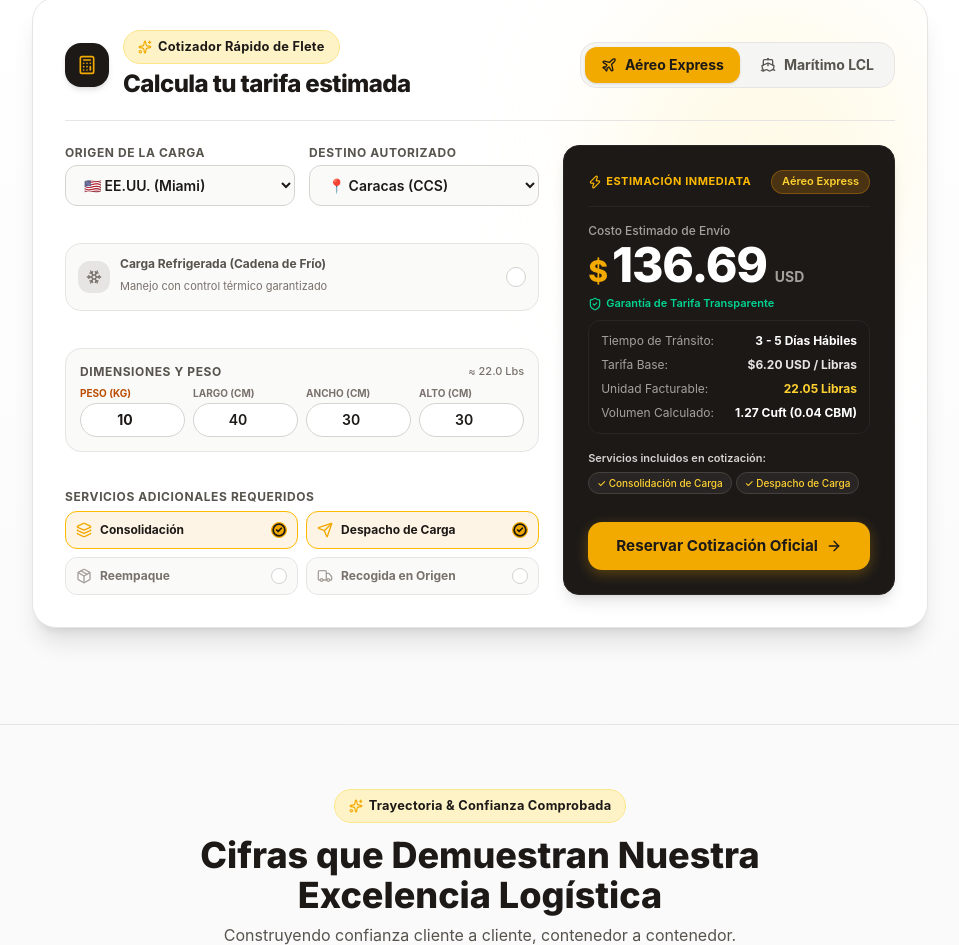
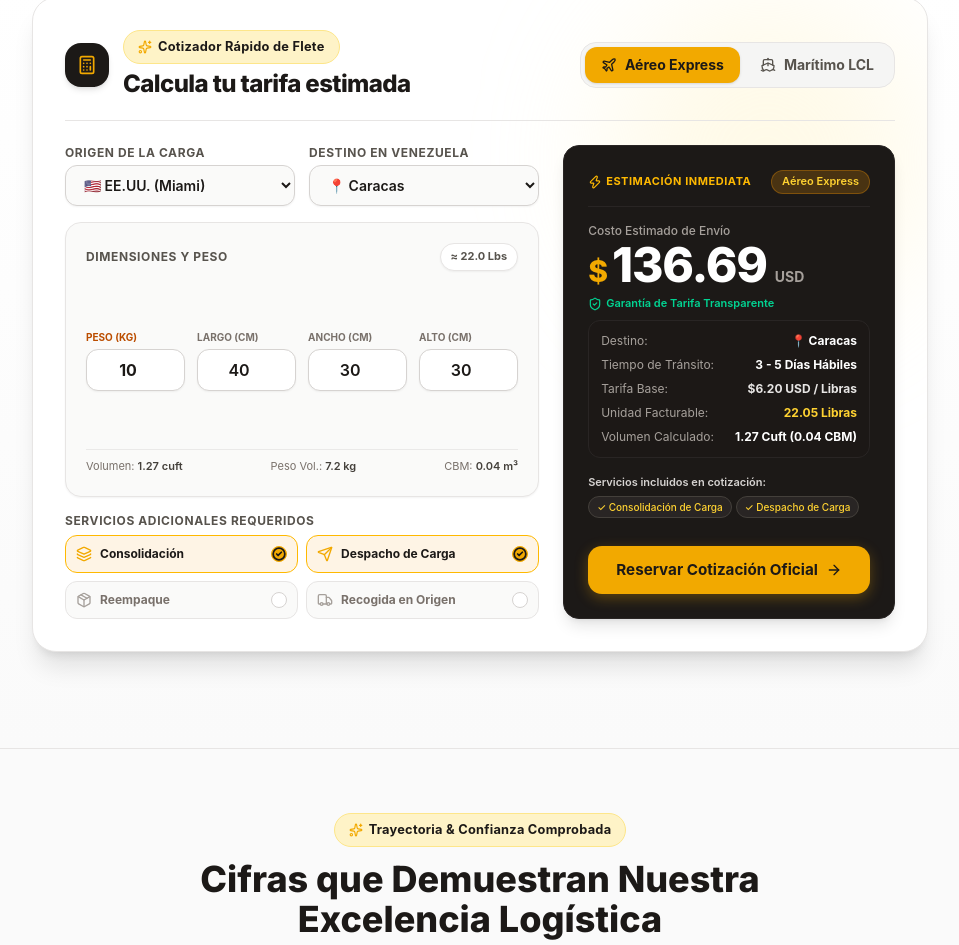
Before and after one commit to IvanTR12/LuceroExpress, a React (Vite) app: page / in a window 1280 px wide. Shown: the part 782-1727 px from the top of the page, without its empty margins (160-1119 px from the left). Built offline with nearby package versions, Linux system fonts and the light colour scheme.

Commit message:
Calculadora V2

```diff
--- a/src/components/FreightCalculator.jsx
+++ b/src/components/FreightCalculator.jsx
@@ -17,15 +17,54 @@ import {
 } from 'lucide-react';
 import confetti from 'canvas-confetti';
 
-// Tarifas oficiales autorizadas según tarifario Lucero Express
-export const TARIFF_ROUTES = [
-  {
+// 4 Destinos individuales disponibles para todas las rutas
+export const DESTINATIONS = [
+  { id: 'caracas', label: 'Caracas' },
+  { id: 'valencia', label: 'Valencia' },
+  { id: 'maracay', label: 'Maracay' },
+  { id: 'resto', label: 'Resto del País' }
+];
+
+export default function FreightCalculator({ onOpenQuote }) {
+  const [shippingType, setShippingType] = useState('air'); // 'air' or 'sea'
+  const [isRefrigerated, setIsRefrigerated] = useState(false); // Solo España Marítimo
+  const [origin, setOrigin] = useState('miami'); // 'miami' or 'espana'
+  const [destination, setDestination] = useState('caracas');
+  const [weight, setWeight] = useState(10); // in kg
+  const [length, setLength] = useState(40); // in cm
+  const [width, setWidth] = useState(30);  // in cm
+  const [height, setHeight] = useState(30); // in cm
+
+  // Additional Services
+  const [repackRequested, setRepackRequested] = useState(false);
+  const [pickupRequested, setPickupRequested] = useState(false);
+  const [consolidationRequested, setConsolidationRequested] = useState(true);
+  const [dispatchRequested, setDispatchRequested] = useState(true);
+
+  // Handle origin change
+  const handleOriginChange = (newOrigin) => {
+    setOrigin(newOrigin);
+    setIsRefrigerated(false);
+  };
+
+  // Handle mode change
+  const handleModeChange = (newMode) => {
+    setShippingType(newMode);
+    setIsRefrigerated(false);
+  };
+
+  // Determine active route parameters based on origin, shippingType, isRefrigerated and destination
+  const activeRoute = useMemo(() => {
+    const destObj = DESTINATIONS.find(d => d.id === destination) || DESTINATIONS[0];
+    const originLabel = origin === 'miami' ? 'EE.UU. (Miami)' : 'España';
+
+    if (origin === 'miami') {
+      if (shippingType === 'air') {
+        if (destination === 'caracas') {
+          return {
             id: 'usa-air-ccs',
-    origin: 'miami',
-    originLabel: 'EE.UU. (Miami)',
-    destination: 'ccs',
-    destinationLabel: 'Caracas (CCS)',
-    mode: 'air',
+            originLabel,
+            destinationLabel: destObj.label,
             modeLabel: 'Aéreo Express',
             rate: 6.20,
             currency: 'USD',
@@ -33,15 +72,14 @@ export const TARIFF_ROUTES = [
             unit: 'Libras',
             minPrice: 20.00,
             minLabel: 'Mínimo $20 USD',
-    transitDays: '3 - 5 Días Hábiles',
-  },
-  {
+            transitDays: '3 - 5 Días Hábiles'
+          };
+        } else {
+          // Valencia, Maracay o Resto del País por Aéreo
+          return {
             id: 'usa-air-resto',
-    origin: 'miami',
-    originLabel: 'EE.UU. (Miami)',
-    destination: 'resto',
-    destinationLabel: 'Resto del País',
-    mode: 'air',
+            originLabel,
+            destinationLabel: destObj.label,
             modeLabel: 'Aéreo Express',
             rate: 7.00,
             currency: 'USD',
@@ -49,15 +87,32 @@ export const TARIFF_ROUTES = [
             unit: 'Libras',
             minPrice: 21.00,
             minLabel: 'Mínimo $21 USD',
-    transitDays: '3 - 5 Días Hábiles',
-  },
-  {
+            transitDays: '3 - 5 Días Hábiles'
+          };
+        }
+      } else {
+        // Marítimo Miami
+        if (destination === 'resto') {
+          // Interior del País
+          return {
+            id: 'usa-sea-interior',
+            originLabel,
+            destinationLabel: destObj.label,
+            modeLabel: 'Marítimo LCL',
+            rate: 40.50,
+            currency: 'USD',
+            currencySymbol: '$',
+            unit: 'Pie Cúbico',
+            minPrice: null,
+            minLabel: null,
+            transitDays: '14 - 21 Días Hábiles'
+          };
+        } else {
+          // Caracas, Maracay, Valencia
+          return {
             id: 'usa-sea-central',
-    origin: 'miami',
-    originLabel: 'EE.UU. (Miami)',
-    destination: 'central',
-    destinationLabel: 'Caracas - Maracay - Valencia',
-    mode: 'sea',
+            originLabel,
+            destinationLabel: destObj.label,
             modeLabel: 'Marítimo LCL',
             rate: 36.50,
             currency: 'USD',
@@ -65,31 +120,17 @@ export const TARIFF_ROUTES = [
             unit: 'Pie Cúbico',
             minPrice: null,
             minLabel: null,
-    transitDays: '14 - 21 Días Hábiles',
-  },
-  {
-    id: 'usa-sea-interior',
-    origin: 'miami',
-    originLabel: 'EE.UU. (Miami)',
-    destination: 'interior',
-    destinationLabel: 'Interior del País',
-    mode: 'sea',
-    modeLabel: 'Marítimo LCL',
-    rate: 40.50,
-    currency: 'USD',
-    currencySymbol: '$',
-    unit: 'Pie Cúbico',
-    minPrice: null,
-    minLabel: null,
-    transitDays: '14 - 21 Días Hábiles',
-  },
-  {
-    id: 'esp-air-central',
-    origin: 'espana',
-    originLabel: 'España',
-    destination: 'central',
-    destinationLabel: 'Valencia - Caracas - Maracay',
-    mode: 'air',
+            transitDays: '14 - 21 Días Hábiles'
+          };
+        }
+      }
+    } else {
+      // España
+      if (shippingType === 'air') {
+        return {
+          id: 'esp-air',
+          originLabel,
+          destinationLabel: destObj.label,
           modeLabel: 'Aéreo Courier',
           rate: 14.00,
           currency: 'EUR',
@@ -97,15 +138,29 @@ export const TARIFF_ROUTES = [
           unit: 'Kg Volumétrico',
           minPrice: 14.00,
           minLabel: 'Mínimo 1 KG (€14 EUR)',
-    transitDays: '5 - 8 Días Hábiles',
-  },
-  {
-    id: 'esp-sea-central',
-    origin: 'espana',
-    originLabel: 'España',
-    destination: 'central',
-    destinationLabel: 'Valencia - Caracas - Maracay',
-    mode: 'sea',
+          transitDays: '5 - 8 Días Hábiles'
+        };
+      } else {
+        // Marítimo España
+        if (isRefrigerated) {
+          return {
+            id: 'esp-sea-refrig',
+            originLabel,
+            destinationLabel: destObj.label,
+            modeLabel: 'Marítimo Refrigerado',
+            rate: 54.50,
+            currency: 'EUR',
+            currencySymbol: '€',
+            unit: 'Pie Cúbico',
+            minPrice: null,
+            minLabel: null,
+            transitDays: '25 - 35 Días Hábiles'
+          };
+        } else {
+          return {
+            id: 'esp-sea-standard',
+            originLabel,
+            destinationLabel: destObj.label,
             modeLabel: 'Marítimo LCL',
             rate: 39.00,
             currency: 'EUR',
@@ -113,92 +168,11 @@ export const TARIFF_ROUTES = [
             unit: 'Pie Cúbico',
             minPrice: null,
             minLabel: null,
-    transitDays: '25 - 35 Días Hábiles',
-  },
-  {
-    id: 'esp-refrig-central',
-    origin: 'espana',
-    originLabel: 'España',
-    destination: 'central',
-    destinationLabel: 'Valencia - Caracas - Maracay',
-    mode: 'sea',
-    isRefrigerated: true,
-    modeLabel: 'Marítimo Refrigerado',
-    rate: 54.50,
-    currency: 'EUR',
-    currencySymbol: '€',
-    unit: 'Pie Cúbico',
-    minPrice: null,
-    minLabel: null,
-    transitDays: '25 - 35 Días Hábiles',
+            transitDays: '25 - 35 Días Hábiles'
+          };
         }
-];
-
-export default function FreightCalculator({ onOpenQuote }) {
-  const [shippingType, setShippingType] = useState('air'); // 'air' or 'sea'
-  const [isRefrigerated, setIsRefrigerated] = useState(false); // Casilla refrigerada
-  const [origin, setOrigin] = useState('miami'); // 'miami' or 'espana'
-  const [destination, setDestination] = useState('ccs');
-  const [weight, setWeight] = useState(10); // in kg
-  const [length, setLength] = useState(40); // in cm
-  const [width, setWidth] = useState(30);  // in cm
-  const [height, setHeight] = useState(30); // in cm
-
-  // Additional Services (do not alter base tariff)
-  const [repackRequested, setRepackRequested] = useState(false);
-  const [pickupRequested, setPickupRequested] = useState(false);
-  const [consolidationRequested, setConsolidationRequested] = useState(true);
-  const [dispatchRequested, setDispatchRequested] = useState(true);
-
-  // Available destinations dynamically filtered based on origin & shippingType
-  const availableDestinations = useMemo(() => {
-    if (origin === 'espana') {
-      return [{ id: 'central', label: 'Valencia - Caracas - Maracay' }];
       }
-    if (shippingType === 'air') {
-      return [
-        { id: 'ccs', label: 'Caracas (CCS)' },
-        { id: 'resto', label: 'Resto del País' }
-      ];
     }
-    return [
-      { id: 'central', label: 'Caracas - Maracay - Valencia' },
-      { id: 'interior', label: 'Interior del País' }
-    ];
-  }, [origin, shippingType]);
-
-  // Handle origin change
-  const handleOriginChange = (newOrigin) => {
-    setOrigin(newOrigin);
-    if (newOrigin === 'miami') {
-      setDestination(shippingType === 'air' ? 'ccs' : 'central');
-    } else {
-      setDestination('central');
-    }
-  };
-
-  // Handle mode change
-  const handleModeChange = (newMode) => {
-    setShippingType(newMode);
-    if (origin === 'miami') {
-      setDestination(newMode === 'air' ? 'ccs' : 'central');
-    } else {
-      setDestination('central');
-    }
-  };
-
-  // Determine active route and pricing
-  const activeRoute = useMemo(() => {
-    if (origin === 'espana' && shippingType === 'sea' && isRefrigerated) {
-      return TARIFF_ROUTES.find(r => r.id === 'esp-refrig-central');
-    }
-    return (
-      TARIFF_ROUTES.find(
-        r => r.origin === origin && r.mode === shippingType && r.destination === destination && !r.isRefrigerated
-      ) ||
-      TARIFF_ROUTES.find(r => r.origin === origin && r.mode === shippingType && !r.isRefrigerated) ||
-      TARIFF_ROUTES[0]
-    );
   }, [origin, shippingType, destination, isRefrigerated]);
 
   // Tariff calculation
@@ -238,14 +212,9 @@ export default function FreightCalculator({ onOpenQuote }) {
 
     const totalFormatted = Number(rawCost.toFixed(2));
 
-    let displayModeLabel = activeRoute.modeLabel;
-    if (isRefrigerated) {
-      displayModeLabel = shippingType === 'sea' ? 'Marítimo Refrigerado' : 'Aéreo Refrigerado';
-    }
-
     return {
       route: activeRoute,
-      displayModeLabel,
+      displayModeLabel: activeRoute.modeLabel,
       volWeightKg: volWeightKg.toFixed(1),
       cuft: cuft.toFixed(2),
       cbm: cbm.toFixed(2),
@@ -264,7 +233,9 @@ export default function FreightCalculator({ onOpenQuote }) {
 
   const getSelectedServicesList = () => {
     const list = [];
-    if (isRefrigerated) list.push('Carga Refrigerada');
+    if (origin === 'espana' && shippingType === 'sea' && isRefrigerated) {
+      list.push('Carga Refrigerada');
+    }
     if (consolidationRequested) list.push('Consolidación de Carga');
     if (dispatchRequested) list.push('Despacho de Carga');
     if (repackRequested) list.push('Reempaque de Carga');
@@ -281,7 +252,7 @@ export default function FreightCalculator({ onOpenQuote }) {
     });
     onOpenQuote({
       shippingType,
-      isRefrigerated,
+      isRefrigerated: origin === 'espana' && shippingType === 'sea' && isRefrigerated,
       origin: activeRoute.originLabel,
       destination: activeRoute.destinationLabel,
       serviceName: est.displayModeLabel,
@@ -354,7 +325,7 @@ export default function FreightCalculator({ onOpenQuote }) {
         <form onSubmit={handleAction} className="mt-6 grid grid-cols-1 md:grid-cols-12 gap-6 relative z-10 items-stretch">
 
           {/* Left Column: Form Controls */}
-          <div className="md:col-span-7 flex flex-col justify-between space-y-4">
+          <div className="md:col-span-7 flex flex-col gap-4">
 
             {/* Origin & Destination Row */}
             <div className="grid grid-cols-1 sm:grid-cols-2 gap-3.5">
@@ -365,7 +336,7 @@ export default function FreightCalculator({ onOpenQuote }) {
                 <select
                   value={origin}
                   onChange={(e) => handleOriginChange(e.target.value)}
-                  className="w-full bg-stone-50 border border-stone-300 rounded-xl px-3.5 py-2.5 text-stone-900 font-semibold text-sm focus:border-[#F2A900] focus:ring-2 focus:ring-[#F2A900]/20 focus:outline-none transition-all cursor-pointer"
+                  className="w-full bg-stone-50 border border-stone-300 rounded-xl px-3.5 py-2.5 text-stone-900 font-semibold text-sm focus:border-[#F2A900] focus:ring-2 focus:ring-[#F2A900]/20 focus:outline-none transition-all cursor-pointer shadow-xs"
                 >
                   <option value="miami">🇺🇸 EE.UU. (Miami)</option>
                   <option value="espana">🇪🇸 España</option>
@@ -374,14 +345,14 @@ export default function FreightCalculator({ onOpenQuote }) {
 
               <div>
                 <label className="block text-xs font-bold uppercase tracking-wider text-stone-600 mb-1">
-                  Destino Autorizado
+                  Destino en Venezuela
                 </label>
                 <select
                   value={destination}
                   onChange={(e) => setDestination(e.target.value)}
-                  className="w-full bg-stone-50 border border-stone-300 rounded-xl px-3.5 py-2.5 text-stone-900 font-semibold text-sm focus:border-[#F2A900] focus:ring-2 focus:ring-[#F2A900]/20 focus:outline-none transition-all cursor-pointer"
+                  className="w-full bg-stone-50 border border-stone-300 rounded-xl px-3.5 py-2.5 text-stone-900 font-semibold text-sm focus:border-[#F2A900] focus:ring-2 focus:ring-[#F2A900]/20 focus:outline-none transition-all cursor-pointer shadow-xs"
                 >
-                  {availableDestinations.map(d => (
+                  {DESTINATIONS.map(d => (
                     <option key={d.id} value={d.id}>
                       📍 {d.label}
                     </option>
@@ -390,46 +361,13 @@ export default function FreightCalculator({ onOpenQuote }) {
               </div>
             </div>
 
-            {/* Casilla de Carga Refrigerada integrada */}
-            <div
-              onClick={() => setIsRefrigerated(!isRefrigerated)}
-              className={`p-3 rounded-2xl border transition-all cursor-pointer flex items-center justify-between select-none ${
-                isRefrigerated
-                  ? 'bg-cyan-500/10 border-cyan-400 text-cyan-950'
-                  : 'bg-stone-50 border-stone-200 text-stone-600 hover:border-stone-300'
-              }`}
-            >
-              <div className="flex items-center gap-2.5">
-                <div className={`w-8 h-8 rounded-xl flex items-center justify-center transition-colors ${
-                  isRefrigerated ? 'bg-cyan-600 text-white' : 'bg-stone-200 text-stone-500'
-                }`}>
-                  <Snowflake className="w-4 h-4" />
-                </div>
-                <div>
-                  <span className="text-xs font-bold block">
-                    Carga Refrigerada (Cadena de Frío)
-                  </span>
-                  <span className="text-[11px] text-stone-500">
-                    {origin === 'espana' && shippingType === 'sea'
-                      ? 'Tarifa especial refrigerada: €54.50 EUR / Pie Cúbico'
-                      : 'Manejo con control térmico garantizado'}
-                  </span>
-                </div>
-              </div>
-              <div className={`w-5 h-5 rounded-lg flex items-center justify-center border transition-colors ${
-                isRefrigerated ? 'bg-cyan-600 border-cyan-600 text-white' : 'border-stone-300 bg-white'
-              }`}>
-                {isRefrigerated && <CheckCircle2 className="w-4 h-4 stroke-[3]" />}
-              </div>
-            </div>
-
-            {/* Weight & Dimensions Box */}
-            <div className="bg-stone-50 p-3.5 rounded-2xl border border-stone-200 space-y-2">
-              <div className="flex justify-between items-center mb-1">
+            {/* Weight & Dimensions Box (Fill vertical) */}
+            <div className="bg-stone-50 p-4 sm:p-5 rounded-2xl border border-stone-200 flex-1 flex flex-col justify-between shadow-xs">
+              <div className="flex justify-between items-center">
                 <span className="text-xs font-bold uppercase tracking-wider text-stone-600">
                   Dimensiones y Peso
                 </span>
-                <span className="text-[11px] text-stone-500 font-medium">
+                <span className="text-[11px] text-stone-600 font-bold bg-white px-2.5 py-1 rounded-lg border border-stone-200 shadow-xs">
                   {activeRoute.unit === 'Libras'
                     ? `≈ ${(weight * 2.20462).toFixed(1)} Lbs`
                     : activeRoute.unit === 'Pie Cúbico'
@@ -438,9 +376,9 @@ export default function FreightCalculator({ onOpenQuote }) {
                 </span>
               </div>
 
-              <div className="grid grid-cols-4 gap-2">
+              <div className="grid grid-cols-4 gap-2.5 sm:gap-3 my-2">
                 <div>
-                  <label className="block text-[10px] font-bold text-amber-700 uppercase mb-0.5 whitespace-nowrap">
+                  <label className="block text-[10px] font-bold text-amber-700 uppercase mb-1 whitespace-nowrap">
                     Peso (Kg)
                   </label>
                   <input
@@ -450,12 +388,12 @@ export default function FreightCalculator({ onOpenQuote }) {
                     max="3000"
                     value={weight}
                     onChange={(e) => setWeight(Math.max(0.1, Number(e.target.value)))}
-                    className="w-full bg-white border border-stone-300 rounded-lg px-2.5 py-1.5 text-stone-900 font-bold text-sm text-center focus:border-[#F2A900] focus:outline-none"
+                    className="w-full bg-white border border-stone-300 rounded-xl px-2.5 py-2 text-stone-900 font-bold text-sm sm:text-base text-center focus:border-[#F2A900] focus:ring-2 focus:ring-[#F2A900]/20 focus:outline-none transition-all shadow-xs"
                   />
                 </div>
 
                 <div>
-                  <label className="block text-[10px] font-bold text-stone-500 uppercase mb-0.5 whitespace-nowrap">
+                  <label className="block text-[10px] font-bold text-stone-500 uppercase mb-1 whitespace-nowrap">
                     Largo (cm)
                   </label>
                   <input
@@ -463,11 +401,11 @@ export default function FreightCalculator({ onOpenQuote }) {
                     min="5"
                     value={length}
                     onChange={(e) => setLength(Math.max(1, Number(e.target.value)))}
-                    className="w-full bg-white border border-stone-300 rounded-lg px-2 py-1.5 text-stone-900 font-semibold text-sm text-center focus:border-[#F2A900] focus:outline-none"
+                    className="w-full bg-white border border-stone-300 rounded-xl px-2.5 py-2 text-stone-900 font-semibold text-sm sm:text-base text-center focus:border-[#F2A900] focus:ring-2 focus:ring-[#F2A900]/20 focus:outline-none transition-all shadow-xs"
                   />
                 </div>
                 <div>
-                  <label className="block text-[10px] font-bold text-stone-500 uppercase mb-0.5 whitespace-nowrap">
+                  <label className="block text-[10px] font-bold text-stone-500 uppercase mb-1 whitespace-nowrap">
                     Ancho (cm)
                   </label>
                   <input
@@ -475,11 +413,11 @@ export default function FreightCalculator({ onOpenQuote }) {
                     min="5"
                     value={width}
                     onChange={(e) => setWidth(Math.max(1, Number(e.target.value)))}
-                    className="w-full bg-white border border-stone-300 rounded-lg px-2 py-1.5 text-stone-900 font-semibold text-sm text-center focus:border-[#F2A900] focus:outline-none"
+                    className="w-full bg-white border border-stone-300 rounded-xl px-2.5 py-2 text-stone-900 font-semibold text-sm sm:text-base text-center focus:border-[#F2A900] focus:ring-2 focus:ring-[#F2A900]/20 focus:outline-none transition-all shadow-xs"
                   />
                 </div>
                 <div>
-                  <label className="block text-[10px] font-bold text-stone-500 uppercase mb-0.5 whitespace-nowrap">
+                  <label className="block text-[10px] font-bold text-stone-500 uppercase mb-1 whitespace-nowrap">
                     Alto (cm)
                   </label>
                   <input
@@ -487,9 +425,16 @@ export default function FreightCalculator({ onOpenQuote }) {
                     min="5"
                     value={height}
                     onChange={(e) => setHeight(Math.max(1, Number(e.target.value)))}
-                    className="w-full bg-white border border-stone-300 rounded-lg px-2 py-1.5 text-stone-900 font-semibold text-sm text-center focus:border-[#F2A900] focus:outline-none"
+                    className="w-full bg-white border border-stone-300 rounded-xl px-2.5 py-2 text-stone-900 font-semibold text-sm sm:text-base text-center focus:border-[#F2A900] focus:ring-2 focus:ring-[#F2A900]/20 focus:outline-none transition-all shadow-xs"
                   />
                 </div>
+              </div>
+
+              {/* Resumen sutil de cubicaje al pie del contenedor */}
+              <div className="flex items-center justify-between text-[11px] text-stone-500 pt-2 border-t border-stone-200/80">
+                <span>Volumen: <strong className="text-stone-700 font-semibold">{est.cuft} cuft</strong></span>
+                <span>Peso Vol.: <strong className="text-stone-700 font-semibold">{est.volWeightKg} kg</strong></span>
+                <span>CBM: <strong className="text-stone-700 font-semibold">{est.cbm} m³</strong></span>
               </div>
             </div>
 
@@ -579,6 +524,31 @@ export default function FreightCalculator({ onOpenQuote }) {
                     {pickupRequested && <CheckCircle2 className="w-3.5 h-3.5 stroke-[3]" />}
                   </div>
                 </div>
+
+                {/* 5. Carga Refrigerada - Solo visible y aplicable donde está especificado en el tarifario (España Marítimo) */}
+                {origin === 'espana' && shippingType === 'sea' && (
+                  <div
+                    onClick={() => setIsRefrigerated(!isRefrigerated)}
+                    className={`p-2.5 rounded-xl border transition-all cursor-pointer flex items-center justify-between col-span-2 ${
+                      isRefrigerated
+                        ? 'bg-amber-500/10 border-amber-400 text-stone-900'
+                        : 'bg-stone-50 border-stone-200 text-stone-500 hover:border-stone-300'
+                    }`}
+                  >
+                    <div className="flex items-center gap-2 overflow-hidden">
+                      <Snowflake className={`w-4 h-4 shrink-0 ${isRefrigerated ? 'text-[#F2A900]' : 'text-stone-400'}`} />
+                      <div className="truncate text-left">
+                        <span className="text-xs font-bold block truncate">Carga Refrigerada</span>
+                        <span className="text-[10px] text-stone-500 block">Tarifa especial: €54.50 EUR / Pie³</span>
+                      </div>
+                    </div>
+                    <div className={`w-4 h-4 rounded-full shrink-0 flex items-center justify-center border transition-colors ${
+                      isRefrigerated ? 'bg-[#F2A900] border-[#F2A900] text-[#1C1917]' : 'border-stone-300 bg-white'
+                    }`}>
+                      {isRefrigerated && <CheckCircle2 className="w-3.5 h-3.5 stroke-[3]" />}
+                    </div>
+                  </div>
+                )}
               </div>
             </div>
 
@@ -632,6 +602,10 @@ export default function FreightCalculator({ onOpenQuote }) {
 
               {/* Specs Breakdown */}
               <div className="space-y-2 text-xs text-stone-300 bg-stone-900/90 p-3 rounded-xl border border-stone-800">
+                <div className="flex justify-between">
+                  <span className="text-stone-400">Destino:</span>
+                  <span className="font-bold text-white">📍 {activeRoute.destinationLabel}</span>
+                </div>
                 <div className="flex justify-between">
                   <span className="text-stone-400">Tiempo de Tránsito:</span>
                   <span className="font-bold text-white">{est.days}</span>
```
Lines whose indentation alone changed are shown as unchanged.
